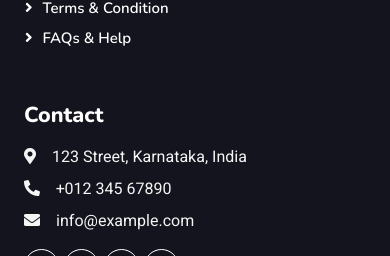
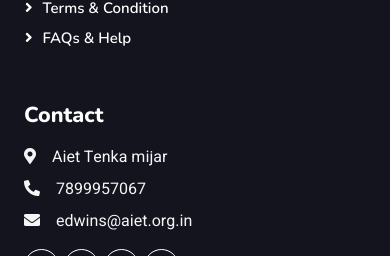
Before and after one commit to G0wda/TravelTrek, a plain HTML site: page 404.html in a window 390 px wide. Shown: the part 1193-1449 px from the top of the page. Drawn offline with nearby package versions, Linux system fonts and the light colour scheme.

Commit message:
updated email, phone no. and address

```diff
--- a/404.html
+++ b/404.html
@@ -47,9 +47,9 @@
         <div class="row gx-0">
             <div class="col-lg-8 text-center text-lg-start mb-2 mb-lg-0">
                 <div class="d-inline-flex align-items-center" style="height: 45px;">
-                    <small class="me-3 text-light"><i class="fa fa-map-marker-alt me-2"></i>123 Street, Karnataka, India</small>
+                    <small class="me-3 text-light"><i class="fa fa-map-marker-alt me-2"></i>Aiet Tenka mijar</small>
                     <small class="me-3 text-light"><i class="fa fa-phone-alt me-2"></i>+012 345 6789</small>
-                    <small class="text-light"><i class="fa fa-envelope-open me-2"></i>info@example.com</small>
+                    <small class="text-light"><i class="fa fa-envelope-open me-2"></i>edwins@aiet.org.in</small>
                 </div>
             </div>
             <div class="col-lg-4 text-center text-lg-end">
@@ -147,9 +147,9 @@
                 </div>
                 <div class="col-lg-3 col-md-6">
                     <h4 class="text-white mb-3">Contact</h4>
-                    <p class="mb-2"><i class="fa fa-map-marker-alt me-3"></i>123 Street, Karnataka, India</p>
-                    <p class="mb-2"><i class="fa fa-phone-alt me-3"></i>+012 345 67890</p>
-                    <p class="mb-2"><i class="fa fa-envelope me-3"></i>info@example.com</p>
+                    <p class="mb-2"><i class="fa fa-map-marker-alt me-3"></i>Aiet Tenka mijar</p>
+                    <p class="mb-2"><i class="fa fa-phone-alt me-3"></i>7899957067</p>
+                    <p class="mb-2"><i class="fa fa-envelope me-3"></i>edwins@aiet.org.in</p>
                     <div class="d-flex pt-2">
                         <a class="btn btn-outline-light btn-social" href=""><i class="fab fa-twitter"></i></a>
                         <a class="btn btn-outline-light btn-social" href=""><i class="fab fa-facebook-f"></i></a>
```
Also changed, not shown: about.html (+2 -2 lines), booking.html (+5 -5 lines), contact.html (+2 -2 lines), destination.html (+1 -1 lines), index.html (+1 -1 lines), package.html (+3 -3 lines), service.html (+5 -5 lines), team.html (+5 -5 lines), testimonial.html (+5 -5 lines).
